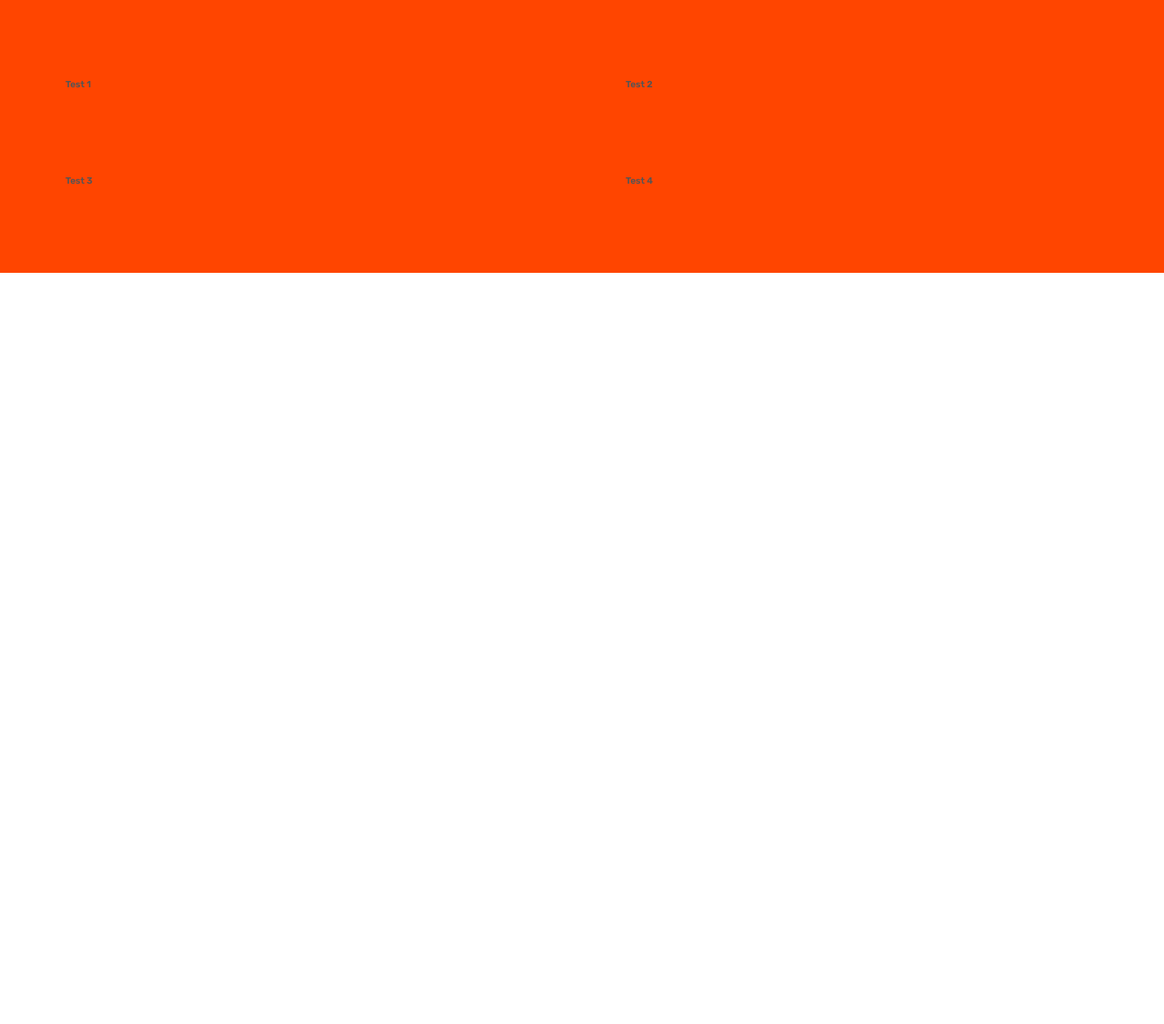
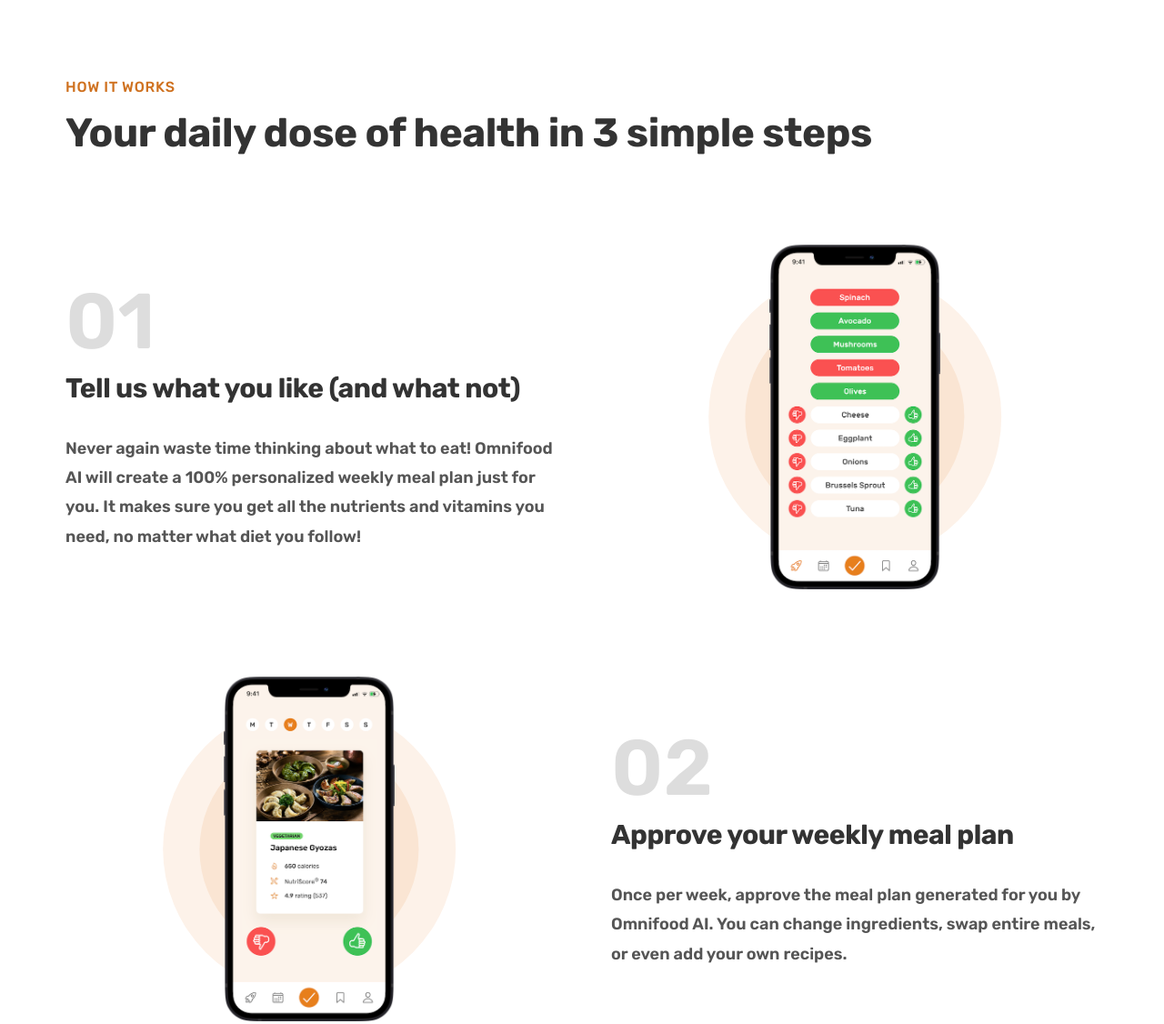
Before and after one commit to gautamsaroj220/Omnifood, a plain HTML site: page index.html in a window 1280 px wide. Shown: the part 762-1888 px from the top of the page at 91% size. Before the commit the page ends 1062 px from the top, so only its background shows below. Drawn offline with Linux system fonts and the light colour scheme.

Commit message:
added a general css file to organize the reusable css, also finished building the how it works section.

```diff
--- /dev/null
+++ b/css/general.css
@@ -0,0 +1,171 @@
+/*
+-- 01 TYPOGRAPHY SYSTEM --
+
+- FONT SIZE SYSTEM (px)
+10 / 12 / 14 / 16 / 18 / 20 / 24 / 30 / 36 / 44 / 52 / 62 / 74 / 86 / 98
+
+- Font Weight
+Default: 400
+Medium: 500
+Semi-Bold: 600
+Bold: 700
+
+- Line Heights
+Default: 1
+Small: 1.05
+Medium: 1.2
+Paragraph Default: 1.6
+
+-Letter Spacing
+-0.5px
+0.75px
+
+--- 02 COLORS
+
+-Primary: #e67e22
+-Tints: #fdf2e9
+ #fae5d3
+-Shades: #cf711f
+-Accents:
+-Greys:
+  #555
+  #333
+
+--- 05 Shadows
+
+--- 06 Border Radius
+Default: 9px
+
+--- 07 Whitespaces
+- SPACING SYSTEM (px)
+  2 / 4 / 8 / 12 / 16 / 24 / 32 / 48 / 64 / 80 / 96 / 128
+*/
+
+* {
+  margin: 0;
+  padding: 0;
+  box-sizing: border-box;
+}
+
+html {
+  /* font-size: 10px */
+  /* font-size: 10px / default(16px) = 0.625 */
+  font-size: 62.5%;
+}
+
+body {
+  font-family: "Rubik", sans-serif;
+  line-height: 1;
+  font-weight: 600;
+  color: #555;
+}
+
+/************************/
+/* General Reusable Components */
+/************************/
+
+.container {
+  /* convention: 1140px */
+  max-width: 120rem;
+  padding: 0 3.2rem;
+  margin: 0 auto;
+}
+
+.grid {
+  display: grid;
+  column-gap: 6.4rem;
+  row-gap: 9.6rem;
+}
+
+.grid--2-cols {
+  grid-template-columns: repeat(2, 1fr);
+}
+
+.grid--3-cols {
+  grid-template-columns: repeat(3, 1fr);
+}
+
+.grid--4-cols {
+  grid-template-columns: repeat(4, 1fr);
+}
+
+.grid--center-v {
+  align-items: center;
+}
+
+.heading-primary,
+.heading-secondary,
+.heading-tertiary {
+  font-weight: 700;
+  color: #333;
+  letter-spacing: -0.5px;
+}
+.heading-primary {
+  font-size: 5.2rem;
+  line-height: 1.05;
+  margin-bottom: 3.2rem;
+}
+
+.heading-secondary {
+  font-size: 4.4rem;
+  line-height: 1.2;
+  margin-bottom: 9.6rem;
+}
+
+.heading-tertiary {
+  font-size: 3rem;
+  line-height: 1.2;
+  margin-bottom: 3.2rem;
+}
+
+.subheading {
+  display: block;
+  font-size: 1.6rem;
+  font-weight: 500;
+  color: #cf711f;
+  text-transform: uppercase;
+  margin-bottom: 1.6rem;
+  letter-spacing: 0.75px;
+}
+
+.btn:link,
+.btn:visited {
+  display: inline-block;
+  background-color: #e67e22;
+  color: #fff;
+  text-decoration: none;
+  font-size: 2rem;
+  padding: 1.6rem 3.2rem;
+  border-radius: 9px;
+  /* always use the transition property in original state */
+  transition: background-color 0.3s;
+}
+
+.btn--full:link,
+.btn--full:visited {
+  background-color: #e67e22;
+  color: #fff;
+}
+
+.btn--outline:link,
+.btn--outline:visited {
+  background-color: #fff;
+  color: #555;
+}
+
+.btn--full:hover,
+.btn--full:active {
+  background-color: #cf711f;
+}
+
+.btn--outline:hover,
+.btn--outline:active {
+  background-color: #fdf2e9;
+  /* border: 3px solid #fff; */
+  /* box-shadow for the border inside */
+  box-shadow: inset 0 0 0 3px #fff;
+}
+
+.margin-right-sm {
+  margin-right: 1.6rem !important;
+}
--- a/css/style.css
+++ b/css/style.css
@@ -1,138 +1,3 @@
-/*
--- 01 TYPOGRAPHY SYSTEM --
-
-- FONT SIZE SYSTEM (px)
-10 / 12 / 14 / 16 / 18 / 20 / 24 / 30 / 36 / 44 / 52 / 62 / 74 / 86 / 98
-
-- Font Weight
-Default: 400
-Medium: 500
-Semi-Bold: 600
-Bold: 700
-
-- Line Heights
-Default: 1
-Small: 1.05
-Paragraph Default: 1.6
-
---- 02 COLORS
-
--Primary: #e67e22
--Tints: #fdf2e9
--Shades: #cf711f
--Accents:
--Greys:
-  #555
-  #333
-
---- 05 Shadows
-
---- 06 Border Radius
-Default: 9px
-
---- 07 Whitespaces
-- SPACING SYSTEM (px)
-  2 / 4 / 8 / 12 / 16 / 24 / 32 / 48 / 64 / 80 / 96 / 128
-*/
-
-* {
-  margin: 0;
-  padding: 0;
-  box-sizing: border-box;
-}
-
-html {
-  /* font-size: 10px */
-  /* font-size: 10px / default(16px) = 0.625 */
-  font-size: 62.5%;
-}
-
-body {
-  font-family: "Rubik", sans-serif;
-  line-height: 1;
-  font-weight: 600;
-  color: #555;
-}
-
-/************************/
-/* General Reusable Components */
-/************************/
-
-.container {
-  /* convention: 1140px */
-  max-width: 120rem;
-  padding: 0 3.2rem;
-  margin: 0 auto;
-}
-
-.grid {
-  display: grid;
-  gap: 9.6rem;
-}
-
-.grid--2-cols {
-  grid-template-columns: repeat(2, 1fr);
-}
-
-.grid--3-cols {
-  grid-template-columns: repeat(3, 1fr);
-}
-
-.grid--4-cols {
-  grid-template-columns: repeat(4, 1fr);
-}
-
-.heading-primary {
-  font-size: 5.2rem;
-  font-weight: 700;
-  line-height: 1.05;
-  color: #333;
-  letter-spacing: -0.5px;
-  margin-bottom: 3.2rem;
-}
-
-.btn:link,
-.btn:visited {
-  display: inline-block;
-  background-color: #e67e22;
-  color: #fff;
-  text-decoration: none;
-  font-size: 2rem;
-  padding: 1.6rem 3.2rem;
-  border-radius: 9px;
-  /* always use the transition property in original state */
-  transition: background-color 0.3s;
-}
-
-.btn--full:link,
-.btn--full:visited {
-  background-color: #e67e22;
-  color: #fff;
-}
-
-.btn--outline:link,
-.btn--outline:visited {
-  background-color: #fff;
-  color: #555;
-}
-
-.btn--full:hover,
-.btn--full:active {
-  background-color: #cf711f;
-}
-
-.btn--outline:hover,
-.btn--outline:active {
-  background-color: #fdf2e9;
-  /* border: 3px solid #fff; */
-  /* box-shadow for the border inside */
-  box-shadow: inset 0 0 0 3px #fff;
-}
-
-.margin-right-sm {
-  margin-right: 1.6rem !important;
-}
-
 /************************/
 /* Header */
 /************************/
@@ -260,5 +125,59 @@
 
 .section-how {
   padding: 9.6rem 0;
-  background-color: orangered;
 }
+
+.step-number {
+  font-size: 8.6rem;
+  font-weight: 600;
+  color: #ddd;
+  margin-bottom: 1.2rem;
+}
+
+.step-description {
+  font-size: 1.8rem;
+  line-height: 1.8;
+}
+
+.step-img-box {
+  position: relative;
+  display: flex;
+  align-items: center;
+  justify-content: center;
+}
+
+.step-img-box::before,
+.step-img-box::after {
+  content: "";
+  display: block;
+
+  border-radius: 50%;
+
+  position: absolute;
+  top: 50%;
+  left: 50%;
+  transform: translate(-50%, -50%);
+}
+
+.step-img-box::before {
+  width: 60%;
+  /* height: 60%; */
+
+  /* 60% of parents width */
+  padding-bottom: 60%;
+
+  background-color: #fdf2e9;
+  z-index: -2;
+}
+
+.step-img-box::after {
+  width: 45%;
+  padding-bottom: 45%;
+
+  background-color: #fae5d3;
+  z-index: -2;
+}
+
+.step-img {
+  width: 35%;
+}
--- a/index.html
+++ b/index.html
@@ -11,6 +11,7 @@
       rel="stylesheet"
     />
 
+    <link rel="stylesheet" href="css/general.css" />
     <link rel="stylesheet" href="css/style.css" />
     <title>Omnifood</title>
   </head>
@@ -68,11 +69,70 @@
         </div>
       </section>
       <section class="section-how">
-        <div class="container grid grid--2-cols">
-          <div>Test 1</div>
-          <div>Test 2</div>
-          <div>Test 3</div>
-          <div>Test 4</div>
+        <div class="container">
+          <span class="subheading">How it works</span>
+          <h2 class="heading-secondary">
+            Your daily dose of health in 3 simple steps
+          </h2>
+        </div>
+
+        <div class="container grid grid--2-cols grid--center-v">
+          <!-- Step 1 -->
+          <div class="step-text-box">
+            <p class="step-number">01</p>
+            <h3 class="heading-tertiary">
+              Tell us what you like (and what not)
+            </h3>
+            <p class="step-description">
+              Never again waste time thinking about what to eat! Omnifood AI
+              will create a 100% personalized weekly meal plan just for you. It
+              makes sure you get all the nutrients and vitamins you need, no
+              matter what diet you follow!
+            </p>
+          </div>
+          <div class="step-img-box">
+            <img
+              src="img/app/app-screen-1.png"
+              alt="iphone app preferences selection screen"
+              class="step-img"
+            />
+          </div>
+
+          <!-- Step 2 -->
+          <div class="step-img-box">
+            <img
+              src="img/app/app-screen-2.png"
+              alt="iphone app meal approving plan"
+              class="step-img"
+            />
+          </div>
+          <div class="step-text-box">
+            <p class="step-number">02</p>
+            <h3 class="heading-tertiary">
+              Approve your weekly meal plan
+            </h3>
+            <p class="step-description">
+              Once per week, approve the meal plan generated for you by Omnifood AI. You can change ingredients, swap entire meals, or even add your own recipes.
+            </p>
+          </div>
+
+          <!-- Step 3 -->
+          <div class="step-text-box">
+            <p class="step-number">03</p>
+            <h3 class="heading-tertiary">
+              Receive meals at convenient time
+            </h3>
+            <p class="step-description">
+              Best chefs in town will cook your selected meal every day, and we will deliver it to your door whenever works best for you. You can change delivery schedule and address daily!
+            </p>
+          </div>
+
+          <div class="step-img-box">
+            <img
+              src="img/app/app-screen-3.png"
+              alt="iphone app meal approving plan"
+              class="step-img"
+          />
         </div>
       </section>
     </main>
```
